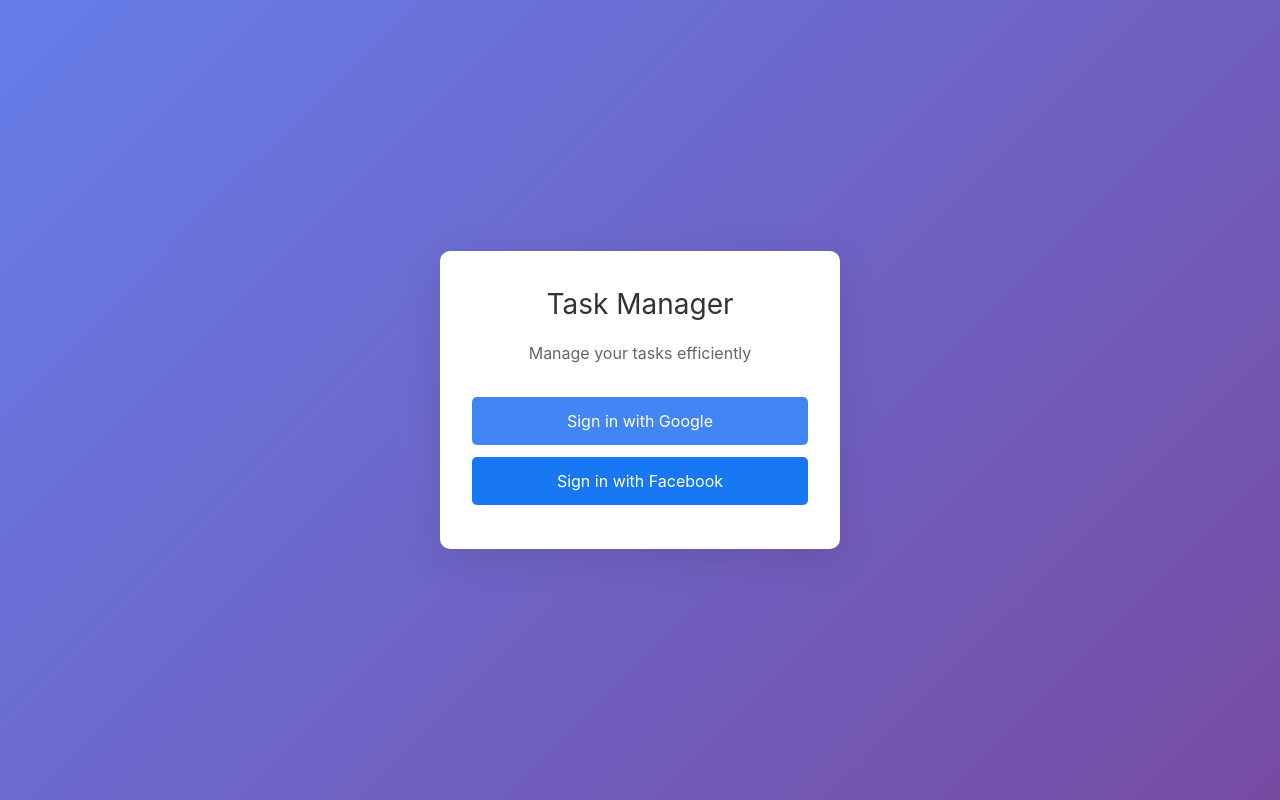
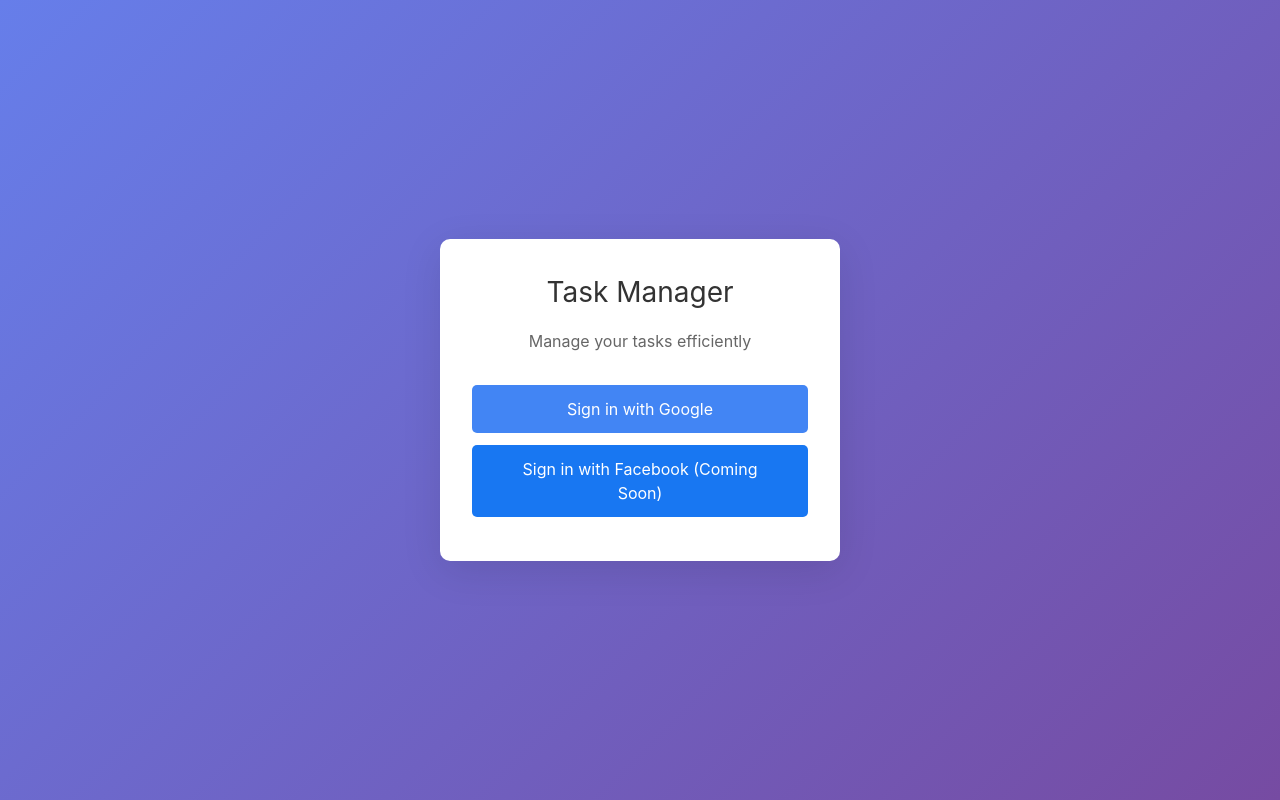
Before and after one commit to ramanaanasuri/taskmanager, a React (Create React App) app in the folder apps/frontend/: page / in a window 1280 px wide. Built offline with nearby package versions, Linux system fonts and the light colour scheme.

Commit message:
rebuild.sh to build and start single container and fb label

```diff
--- a/apps/frontend/src/App.js
+++ b/apps/frontend/src/App.js
@@ -288,7 +288,7 @@
             Sign in with Google
           </button>
           <button onClick={handleFacebookLogin} className="facebook-btn">
-            Sign in with Facebook
+            Sign in with Facebook (Coming Soon)
           </button>
         </div>
       </div>
```
Also changed, not shown: 1 other file (tests, documents, lock files or other folders).
